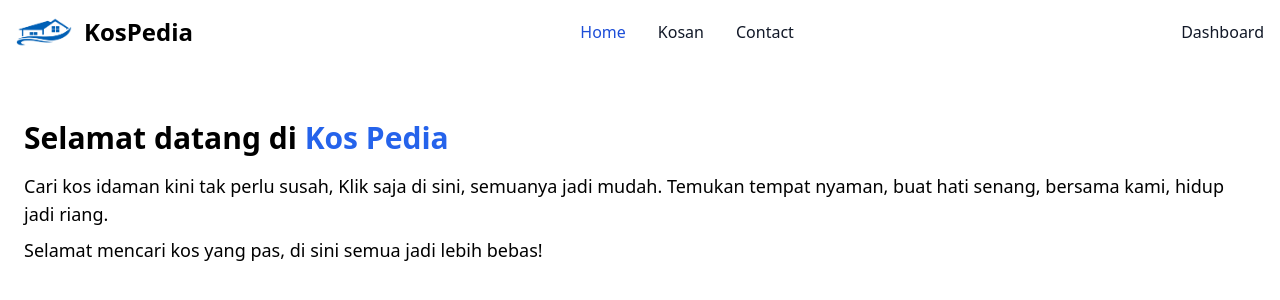
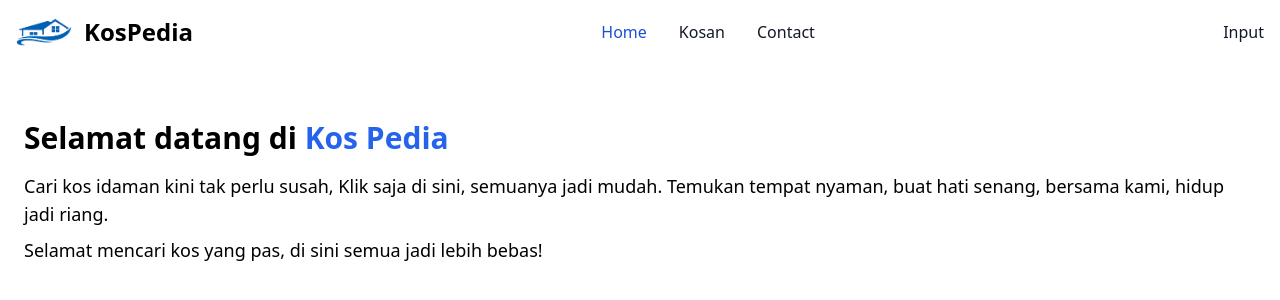
Before and after one commit to cinnong/pemasaran-kos, a Laravel app: page / in a window 1280 px wide. Shown: the top 300 px of the page. Run offline with Laravel 9, Linux system fonts and the light colour scheme; a user stored in the database is signed in; data comes from the database, SQL or seed files in the repository; data that the repository does not hold is empty; some libraries are stand-ins or nearby versions.

Commit message:
ganti dashboard jadi input

```diff
--- a/app/Http/Controllers/AdminController.php
+++ b/app/Http/Controllers/AdminController.php
@@ -8,7 +8,7 @@ class AdminController extends Controller
 {
     public function index()
     {
-        return view('dashboard');
+        return view('input');
     }
 }
 
@@ -22,7 +22,7 @@ class UserController extends Controller
 {
     public function index()
     {
-        return view('dashboard');
+        return view('input');
 
 
     }
--- a/app/Http/Controllers/PropertyController.php
+++ b/app/Http/Controllers/PropertyController.php
@@ -42,7 +42,7 @@ class PropertyController extends Controller
 
         Properties::create($input);
 
-        return redirect()->route('dashboard')->with('success', 'Property created successfully!');
+        return redirect()->route('input')->with('success', 'Property created successfully!');
     }
 
     public function edit($id)
@@ -93,7 +93,7 @@ class PropertyController extends Controller
 
         $property->save();
 
-        return redirect()->route('dashboard')->with('success', 'Property updated successfully!');
+        return redirect()->route('input')->with('success', 'Property updated successfully!');
     }
 
     public function destroy($id)
@@ -106,6 +106,6 @@ class PropertyController extends Controller
 
         $property->delete();
 
-        return redirect()->route('dashboard')->with('success', 'Property deleted successfully!');
+        return redirect()->route('input')->with('success', 'Property deleted successfully!');
     }
 }
--- a/app/Providers/RouteServiceProvider.php
+++ b/app/Providers/RouteServiceProvider.php
@@ -17,7 +17,7 @@ class RouteServiceProvider extends ServiceProvider
      *
      * @var string
      */
-    public const HOME = '/dashboard';
+    public const HOME = '/input';
 
     /**
      * Define your route model bindings, pattern filters, and other route configuration.
--- a/resources/views/components/navbar.blade.php
+++ b/resources/views/components/navbar.blade.php
@@ -7,8 +7,8 @@
         <div class="flex md:order-2 space-x-3 md:space-x-0 rtl:space-x-reverse">
             @if (Route::has('login'))
                 @auth
-                    <a href="{{ url('/dashboard') }}"
-                        class="block py-2 px-3 md:p-0 text-gray-900 rounded hover:bg-gray-100 md:hover:bg-transparent md:hover:text-blue-700 md:dark:hover:text-blue-500 dark:text-white dark:hover:bg-gray-700 dark:hover:text-white md:dark:hover:bg-transparent dark:border-gray-700">Dashboard</a>
+                    <a href="{{ url('/input') }}"
+                        class="block py-2 px-3 md:p-0 text-gray-900 rounded hover:bg-gray-100 md:hover:bg-transparent md:hover:text-blue-700 md:dark:hover:text-blue-500 dark:text-white dark:hover:bg-gray-700 dark:hover:text-white md:dark:hover:bg-transparent dark:border-gray-700">Input</a>
                 @else
                     <a href="{{ route('login') }}"
                         class="text-white bg-blue-700 hover:bg-blue-800 focus:ring-4 focus:outline-none focus:ring-blue-300 font-medium rounded-lg text-sm px-4 py-2 text-center dark:bg-blue-600 dark:hover:bg-blue-700 dark:focus:ring-blue-800 gap-4">Login</a>
--- a/resources/views/welcome.blade.php
+++ b/resources/views/welcome.blade.php
@@ -25,7 +25,7 @@
             @if (Route::has('login'))
                 <div class="hidden fixed top-0 right-0 px-6 py-4 sm:block">
                     @auth
-                        <a href="{{ url('/dashboard') }}" class="text-sm text-gray-700 dark:text-gray-500 underline">Dashboard</a>
+                        <a href="{{ url('/input') }}" class="text-sm text-gray-700 dark:text-gray-500 underline">Input</a>
                     @else
                         <a href="{{ route('login') }}" class="text-sm text-gray-700 dark:text-gray-500 underline">Log in</a>
 
--- a/routes/web.php
+++ b/routes/web.php
@@ -25,10 +25,10 @@ Route::get('/', function () {
     return view('beranda', compact('properties'));
 })->name('beranda');
 
-Route::get('/dashboard', function () {
+Route::get('/input', function () {
     $properties = properties::all();
-    return view('dashboard', compact('properties'));
-})->middleware(['auth', 'verified'])->name('dashboard');
+    return view('input', compact('properties'));
+})->middleware(['auth', 'verified'])->name('input');
 
 Route::middleware('auth')->group(function () {
     Route::get('/profile', [ProfileController::class, 'edit'])->name('profile.edit');
@@ -42,6 +42,6 @@ Route::post('/store', [PropertyController::class, 'store'])->name('properties.st
 Route::get('/properties/{property}', [PropertyController::class, 'show'])->name('properties.show');
 Route::get('/edit/{property}', [PropertyController::class, 'edit'])->name('properties.edit');
 Route::put('/update/{property}', [PropertyController::class, 'update'])->name('properties.update');
-Route::delete('/dashboard/{property}', [PropertyController::class, 'destroy'])->name('properties.destroy');
+Route::delete('/input/{property}', [PropertyController::class, 'destroy'])->name('properties.destroy');
 
 require __DIR__.'/auth.php';
```
Also changed, not shown: resources/views/layouts/navigation.blade.php (+22 -13 lines), public/photos/1717834972.jpg (added), resources/views/input.blade.php (renamed from resources/views/dashboard.blade.php).
